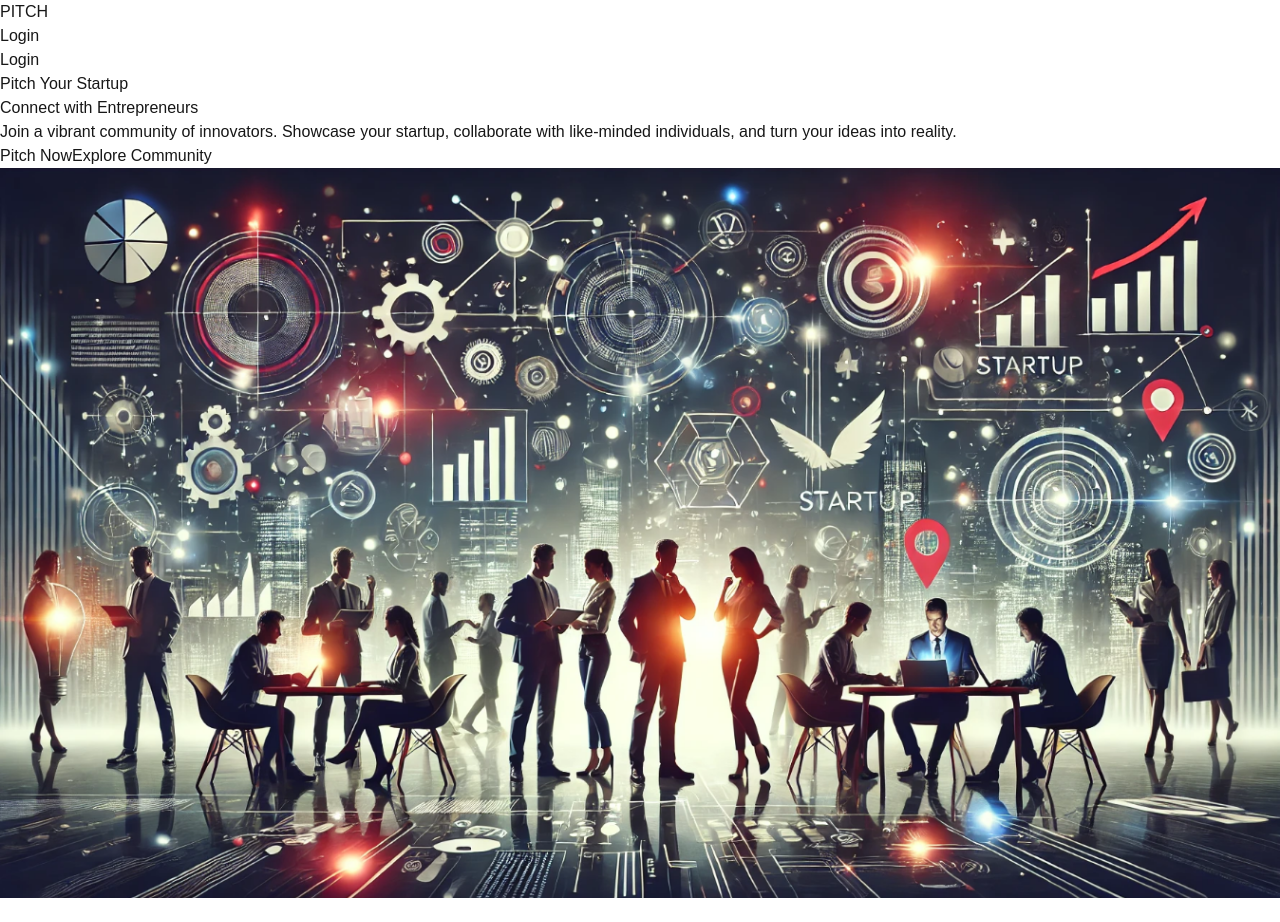
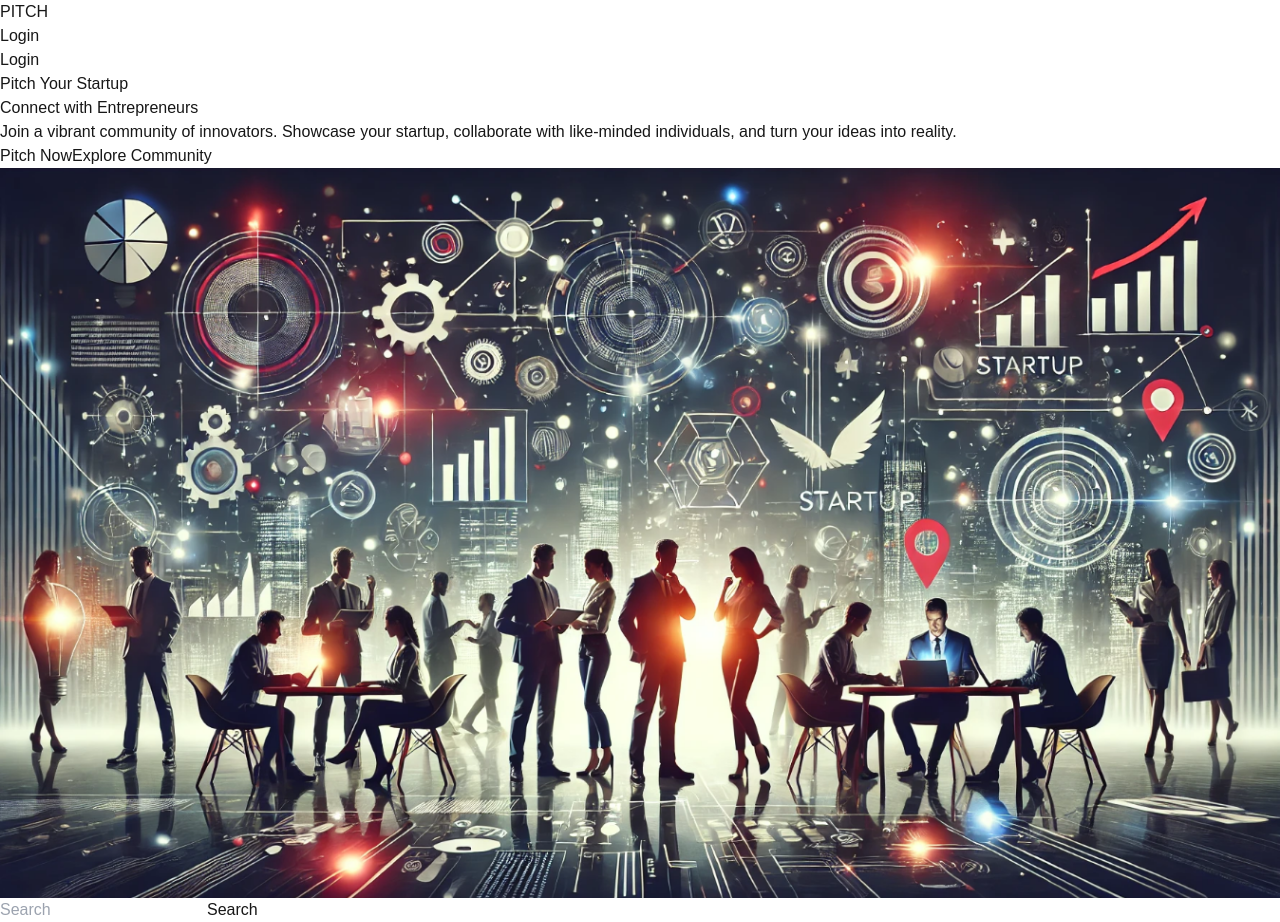
Before and after one commit to AnubhavPurohit691/Pitch, a Next.js app: page / in a window 1280 px wide. Before the commit the page ends 898 px from the top, so only its background shows below. Built offline with nearby package versions, Linux system fonts and the light colour scheme; no server answers.

Commit message:
search function added

```diff
--- a/src/app/components/Hero.tsx
+++ b/src/app/components/Hero.tsx
@@ -1,8 +1,10 @@
-import Link from 'next/link'
+import Link from 'next/link';
+import Searchcomponent from './Searchcomponent';
 
 const HeroSection = () => {
+
   return (
-    <section className="bg-gradient-to-r  from-gray-900 via-black to-gray-900 text-gray-200">
+    <section className="bg-gradient-to-r from-gray-900 via-black to-gray-900 text-gray-200">
       <div className="max-w-7xl mx-auto px-4 sm:px-6 lg:px-8 flex flex-col-reverse lg:flex-row items-center py-16 lg:py-24">
         {/* Content Section */}
         <div className="lg:w-1/2 text-center lg:text-left">
@@ -38,8 +40,9 @@ const HeroSection = () => {
           />
         </div>
       </div>
+      <Searchcomponent  />
     </section>
-  )
-}
+  );
+};
 
-export default HeroSection
+export default HeroSection;
--- /dev/null
+++ b/src/app/components/SearchFormreset.tsx
@@ -0,0 +1,13 @@
+'use client'
+import React from 'react'
+
+const SearchFormreset = ({onreset}:{onreset:()=>void}) => {
+
+  return (
+    <button type='reset' onClick={onreset} className='text-white p-6 bg-red-500'>
+        x
+    </button>
+  )
+}
+
+export default SearchFormreset
--- /dev/null
+++ b/src/app/components/Searchcomponent.tsx
@@ -0,0 +1,53 @@
+"use client";
+
+import { useRouter, useSearchParams } from "next/navigation";
+import { FormEvent, useRef, useState } from "react";
+import SearchFormreset from "./SearchFormreset";
+
+const Searchcomponent = () => {
+  const router = useRouter();
+  const searchParams = useSearchParams();
+
+  // Get the current query parameter value if it exists
+  const currentQuery = searchParams?.get("q") || "";
+  const [searchValue, setSearchValue] = useState(currentQuery);
+  const refer = useRef<HTMLInputElement>(null);
+
+  const handleSearch = (e: FormEvent<HTMLFormElement>) => {
+    e.preventDefault(); // Prevent page reload
+    const sp = new URLSearchParams(searchParams?.toString());
+    if (searchValue.trim()) {
+      sp.set("q", searchValue); // Update the query parameter
+    } else {
+      sp.delete("q"); // Remove the query if the input is cleared
+    }
+    router.push(`/?${sp.toString()}`); // Update the URL without reloading
+  };
+
+  const handlereset = () => {
+    setSearchValue("");
+    refer.current?.focus();
+  }
+  return (
+    <form onSubmit={handleSearch} className="search flex items-center space-x-2">
+      <input
+        type="text"
+        placeholder="Search"
+        value={searchValue}
+        id="search"
+        ref={refer}
+        onChange={(e) => setSearchValue(e.target.value)} // Update state
+        className="text-black  bg-gray-100 p-2 rounded-md w-full"
+      />
+      {searchValue && <SearchFormreset onreset={handlereset} />}
+      <button
+        type="submit"
+        className="px-4 py-2 bg-red-500 text-white rounded-md hover:bg-red-600"
+      >
+        Search
+      </button>
+    </form>
+  );
+};
+
+export default Searchcomponent;
```
